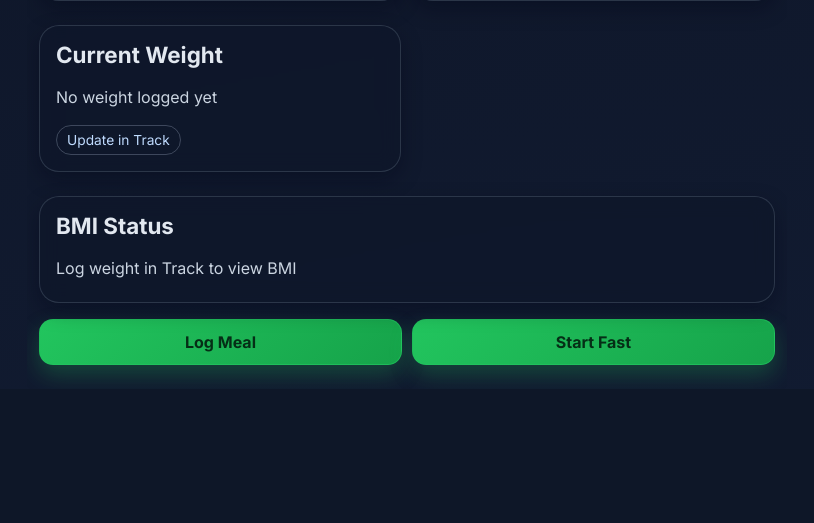
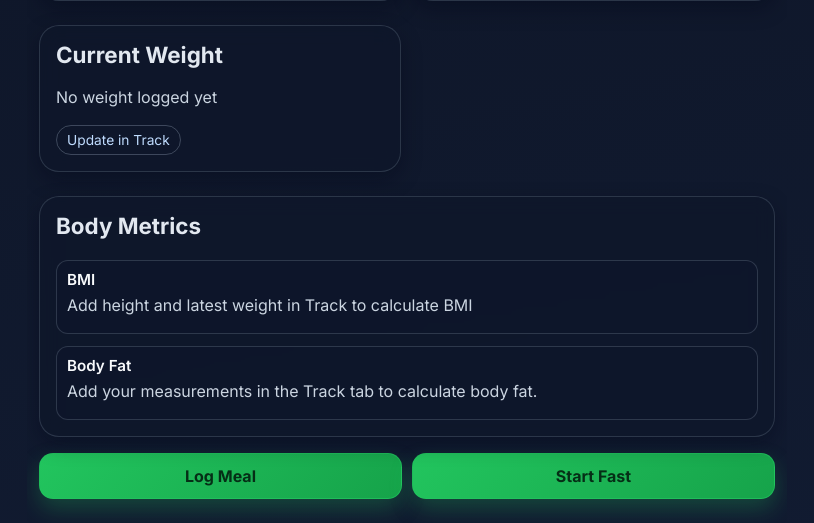
Before and after one commit to badarhayat/Desi-Fitness, a Flask app: page / in a window 1280 px wide. Shown: the part 897-1420 px from the top of the page, without its empty margins (233-1047 px from the left). Before the commit the page ends 1281 px from the top, so only its background shows below. Run offline with Flask 3, Linux system fonts and the light colour scheme; the visitor is signed in with stand-in values (Sample User, id 1).

Commit message:
Replace BMI card with Body Metrics and add Navy body fat calculations

```diff
--- a/app.py
+++ b/app.py
@@ -25,6 +25,8 @@
     "carbs": 250,
     "fat": 65,
 }
+TARGET_BMI = 24.9
+TARGET_BODY_FAT_PERCENT = 15.0
 LANGUAGE_OPTIONS = {
     "roman": "Roman Urdu",
     "urdu": "اردو",
@@ -700,6 +702,166 @@
     return round(consumed - burned, 2), round(consumed, 2), round(burned, 2)
 
 
+def _to_positive_float(value) -> float | None:
+    try:
+        parsed = float(value)
+    except (ValueError, TypeError):
+        return None
+    return parsed if parsed > 0 else None
+
+
+def _to_positive_int(value) -> int | None:
+    try:
+        parsed = int(value)
+    except (ValueError, TypeError):
+        return None
+    return parsed if parsed > 0 else None
+
+
+def _bmi_category_and_tone(bmi_value: float) -> tuple[str, str]:
+    if bmi_value < 18.5:
+        return "Underweight", "amber"
+    if bmi_value <= 24.9:
+        return "Normal", "green"
+    if bmi_value <= 29.9:
+        return "Overweight", "amber"
+    return "Obese", "red"
+
+
+def _body_fat_category_and_tone(body_fat_percent: float) -> tuple[str, str]:
+    if body_fat_percent >= 25:
+        return "Obese", "red"
+    if body_fat_percent >= 18:
+        return "Average", "amber"
+    return "Fitness", "green"
+
+
+def _calculate_bmi_metrics(weight_kg: float | None, height_cm: float | None) -> dict | None:
+    weight_value = _to_positive_float(weight_kg)
+    height_value_cm = _to_positive_float(height_cm)
+    if weight_value is None or height_value_cm is None:
+        return None
+
+    height_m = height_value_cm / 100
+    if height_m <= 0:
+        return None
+
+    bmi_value = round(weight_value / (height_m * height_m), 1)
+    category, tone = _bmi_category_and_tone(bmi_value)
+    target_weight = TARGET_BMI * (height_m * height_m)
+    weight_to_lose = round(max(0.0, weight_value - target_weight), 1)
+
+    return {
+        "value": bmi_value,
+        "category": category,
+        "tone": tone,
+        "target": round(TARGET_BMI, 1),
+        "weight_to_lose": weight_to_lose,
+    }
+
+
+def _calculate_male_navy_body_fat(height_inches: float, waist_inches: float, neck_inches: float) -> float | None:
+    if height_inches <= 0 or waist_inches <= 0 or neck_inches <= 0:
+        return None
+    if waist_inches <= neck_inches:
+        return None
+
+    body_fat = (
+        86.010 * math.log10(waist_inches - neck_inches)
+        - 70.041 * math.log10(height_inches)
+        + 36.76
+    )
+    return body_fat if body_fat > 0 else None
+
+
+def _calculate_body_fat_metrics(
+    weight_kg: float | None,
+    height_inches: float | None,
+    waist_inches: float | None,
+    neck_inches: float | None,
+    age_years: int | None,
+) -> dict | None:
+    weight_value = _to_positive_float(weight_kg)
+    height_value = _to_positive_float(height_inches)
+    waist_value = _to_positive_float(waist_inches)
+    neck_value = _to_positive_float(neck_inches)
+    age_value = _to_positive_int(age_years)
+
+    if None in (weight_value, height_value, waist_value, neck_value, age_value):
+        return None
+
+    body_fat = _calculate_male_navy_body_fat(height_value, waist_value, neck_value)
+    if body_fat is None:
+        return None
+
+    body_fat = round(body_fat, 1)
+    category, tone = _body_fat_category_and_tone(body_fat)
+    target_body_fat_fraction = TARGET_BODY_FAT_PERCENT / 100
+    lean_body_mass = weight_value * (1 - (body_fat / 100))
+    if lean_body_mass <= 0 or target_body_fat_fraction >= 1:
+        return None
+
+    target_weight = lean_body_mass / (1 - target_body_fat_fraction)
+    weight_to_lose = round(max(0.0, weight_value - target_weight), 1)
+
+    return {
+        "value": body_fat,
+        "category": category,
+        "tone": tone,
+        "target": round(TARGET_BODY_FAT_PERCENT, 1),
+        "weight_to_lose": weight_to_lose,
+    }
+
+
+def _latest_weight_kg(user_data: dict) -> float | None:
+    if not user_data.get("weight_log"):
+        return None
+    latest_weight_entry = max(
+        user_data["weight_log"],
+        key=lambda item: (item.get("date", ""), item.get("id", 0)),
+    )
+    return _to_positive_float(latest_weight_entry.get("weight"))
+
+
+def _build_body_metrics(profile: dict, latest_weight: float | None) -> dict:
+    height_cm = _to_positive_float(profile.get("height_cm")) if profile else None
+    height_feet = _to_positive_int(profile.get("height_feet")) if profile else None
+    height_inches_component = profile.get("height_inches") if profile else None
+    waist_inches = _to_positive_float(profile.get("waist_inches")) if profile else None
+    neck_inches = _to_positive_float(profile.get("neck_inches")) if profile else None
+    age_years = _to_positive_int(profile.get("age_years")) if profile else None
+
+    total_height_inches = None
+    if height_feet is not None and height_inches_component is not None:
+        try:
+            inches_component = float(height_inches_component)
+        except (ValueError, TypeError):
+            inches_component = None
+        if inches_component is not None and inches_component >= 0:
+            total_height_inches = (height_feet * 12) + inches_component
+
+    bmi_metrics = _calculate_bmi_metrics(latest_weight, height_cm)
+    body_fat_metrics = _calculate_body_fat_metrics(
+        latest_weight,
+        total_height_inches,
+        waist_inches,
+        neck_inches,
+        age_years,
+    )
+
+    body_fat_missing = any(
+        value is None
+        for value in (latest_weight, height_cm, waist_inches, neck_inches, age_years)
+    )
+
+    return {
+        "bmi": bmi_metrics,
+        "body_fat": body_fat_metrics,
+        "body_fat_missing": body_fat_missing or body_fat_metrics is None,
+        "missing_message": "Add your measurements in the Track tab to calculate body fat.",
+    }
+
+
 def _save_net_vs_target_pie(
     username: str,
     net_calories: float,
@@ -816,43 +978,8 @@
         "home_net_vs_target_pie",
     )
 
-    latest_weight = None
-    if user_data["weight_log"]:
-        latest_weight_entry = max(
-            user_data["weight_log"],
-            key=lambda item: (item.get("date", ""), item.get("id", 0)),
-        )
-        latest_weight = latest_weight_entry.get("weight")
-
-    bmi = None
-    bmi_category = None
-    bmi_note = None
-    ideal_weight_range = None
-
-    height_cm = profile.get("height_cm") if profile else None
-    if latest_weight is not None and height_cm:
-        height_m = float(height_cm) / 100
-        if height_m > 0:
-            bmi = round(float(latest_weight) / (height_m * height_m), 2)
-            normal_low = 18.5
-            normal_high = 24.9
-
-            ideal_low = round(normal_low * (height_m * height_m), 1)
-            ideal_high = round(normal_high * (height_m * height_m), 1)
-            ideal_weight_range = f"{ideal_low} kg - {ideal_high} kg"
-
-            if bmi < 18.5:
-                bmi_category = "Underweight"
-                bmi_note = "Below the standard healthy BMI range (18.5-24.9)."
-            elif bmi <= 24.9:
-                bmi_category = "Normal"
-                bmi_note = "Within the standard healthy BMI range (18.5-24.9)."
-            elif bmi <= 29.9:
-                bmi_category = "Overweight"
-                bmi_note = "Above the standard healthy BMI range (18.5-24.9)."
-            else:
-                bmi_category = "Obese"
-                bmi_note = "Well above the standard healthy BMI range (18.5-24.9)."
+    latest_weight = _latest_weight_kg(user_data)
+    body_metrics = _build_body_metrics(profile, latest_weight)
 
     return render_template(
         "index.html",
@@ -874,10 +1001,7 @@
         walk_minutes_needed=walk_minutes_needed,
         latest_weight=latest_weight,
         profile=profile,
-        bmi=bmi,
-        bmi_category=bmi_category,
-        bmi_note=bmi_note,
-        ideal_weight_range=ideal_weight_range,
+        body_metrics=body_metrics,
     )
 
 
@@ -1492,38 +1616,8 @@
             return redirect(url_for("track") + "#height-form")
 
     profile = user_data.get("profile", {})
-    latest_weight = None
-    if user_data["weight_log"]:
-        latest_weight_entry = max(
-            user_data["weight_log"],
-            key=lambda item: (item.get("date", ""), item.get("id", 0)),
-        )
-        latest_weight = latest_weight_entry.get("weight")
-
-    bmi = None
-    bmi_category = None
-    bmi_note = None
-    ideal_weight_range = None
-    height_cm = profile.get("height_cm") if profile else None
-    if latest_weight is not None and height_cm:
-        height_m = float(height_cm) / 100
-        if height_m > 0:
-            bmi = round(float(latest_weight) / (height_m * height_m), 2)
-            ideal_low = round(18.5 * (height_m * height_m), 1)
-            ideal_high = round(24.9 * (height_m * height_m), 1)
-            ideal_weight_range = f"{ideal_low} kg - {ideal_high} kg"
-            if bmi < 18.5:
-                bmi_category = "Underweight"
-                bmi_note = "Below the standard healthy BMI range (18.5-24.9)."
-            elif bmi <= 24.9:
-                bmi_category = "Normal"
-                bmi_note = "Within the standard healthy BMI range (18.5-24.9)."
-            elif bmi <= 29.9:
-                bmi_category = "Overweight"
-                bmi_note = "Above the standard healthy BMI range (18.5-24.9)."
-            else:
-                bmi_category = "Obese"
-                bmi_note = "Well above the standard healthy BMI range (18.5-24.9)."
+    latest_weight = _latest_weight_kg(user_data)
+    body_metrics = _build_body_metrics(profile, latest_weight)
 
     return render_template(
         "track.html",
@@ -1537,10 +1631,7 @@
         editing_exercise=editing_exercise,
         profile=profile,
         latest_weight=latest_weight,
-        bmi=bmi,
-        bmi_category=bmi_category,
-        bmi_note=bmi_note,
-        ideal_weight_range=ideal_weight_range,
+        body_metrics=body_metrics,
     )
 
 
--- a/fitness_analysis.py
+++ b/fitness_analysis.py
@@ -92,6 +92,9 @@
     profile.setdefault("height_cm", None)
     profile.setdefault("height_feet", None)
     profile.setdefault("height_inches", None)
+    profile.setdefault("waist_inches", None)
+    profile.setdefault("neck_inches", None)
+    profile.setdefault("age_years", None)
     profile.setdefault("daily_calories_target", None)
     profile.setdefault("is_registered", False)
     return data
--- a/static/style.css
+++ b/static/style.css
@@ -309,6 +309,71 @@
 .stat-card {
     display: grid;
     gap: 10px;
+}
+
+.body-metrics-card {
+    gap: 12px;
+}
+
+.metric-section {
+    padding: 10px;
+    border: 1px solid rgba(148, 163, 184, 0.24);
+    border-radius: 12px;
+    background: rgba(15, 23, 42, 0.45);
+}
+
+.metric-head {
+    display: flex;
+    align-items: center;
+    justify-content: space-between;
+    gap: 8px;
+    margin-bottom: 6px;
+}
+
+.metric-head h3 {
+    margin: 0;
+    font-size: 0.95rem;
+}
+
+.metric-row {
+    margin: 0 0 4px;
+    color: var(--text-soft);
+    font-size: 0.9rem;
+}
+
+.helper-text {
+    margin-top: 6px;
+    font-size: 0.82rem;
+}
+
+.status-badge {
+    display: inline-flex;
+    align-items: center;
+    justify-content: center;
+    padding: 3px 9px;
+    border-radius: 999px;
+    font-size: 0.72rem;
+    font-weight: 700;
+    letter-spacing: 0.01em;
+    border: 1px solid transparent;
+}
+
+.badge-green {
+    color: #bbf7d0;
+    background: rgba(34, 197, 94, 0.18);
+    border-color: rgba(34, 197, 94, 0.5);
+}
+
+.badge-amber {
+    color: #fde68a;
+    background: rgba(245, 158, 11, 0.2);
+    border-color: rgba(245, 158, 11, 0.5);
+}
+
+.badge-red {
+    color: #fecaca;
+    background: rgba(239, 68, 68, 0.2);
+    border-color: rgba(239, 68, 68, 0.55);
 }
 
 .ring-wrap {
--- a/templates/index.html
+++ b/templates/index.html
@@ -66,20 +66,43 @@
         <a class="ghost-link" href="{{ url_for('track') }}">{{ t("Update in Track / ٹریک میں اپڈیٹ کریں") }}</a>
     </article>
 
-    <article class="panel stat-card wide-card">
-        <h2>{{ t("BMI Status / BMI حالت") }}</h2>
-        {% if bmi is not none %}
-        <p class="value-lg">{{ bmi }}</p>
-        <p><strong>{{ t("Category / درجہ") }}:</strong> {{ bmi_category }}</p>
-        <p class="muted">{{ bmi_note }}</p>
-        <p class="muted">{{ t("Healthy BMI range / صحت مند BMI رینج") }}: 18.5 - 24.9</p>
-        <p class="muted">{{ t("Ideal weight range / بہتر وزن رینج") }}: {{ ideal_weight_range }}</p>
-        {% elif latest_weight is none %}
-        <p class="muted">{{ t("Log weight in Track to view BMI / BMI کے لئے ٹریک میں وزن لاگ کریں") }}</p>
-        {% else %}
-        <p class="muted">{{ t("Height not set for BMI / BMI کے لئے قد سیٹ نہیں") }}</p>
-        <a class="ghost-link" href="{{ url_for('track') }}#height-form">{{ t("Put Height in Track / ٹریک میں قد ڈالیں") }}</a>
-        {% endif %}
+    <article class="panel stat-card wide-card body-metrics-card">
+        <h2>{{ t("Body Metrics / باڈی میٹرکس") }}</h2>
+
+        <section class="metric-section">
+            <div class="metric-head">
+                <h3>{{ t("BMI / بی ایم آئی") }}</h3>
+                {% if body_metrics.bmi %}
+                <span class="status-badge badge-{{ body_metrics.bmi.tone }}">{{ body_metrics.bmi.category }}</span>
+                {% endif %}
+            </div>
+            {% if body_metrics.bmi %}
+            <p class="metric-row"><strong>{{ t("BMI / بی ایم آئی") }}:</strong> {{ "%.1f"|format(body_metrics.bmi.value) }}</p>
+            <p class="metric-row"><strong>{{ t("Category / درجہ") }}:</strong> {{ body_metrics.bmi.category }}</p>
+            <p class="metric-row"><strong>{{ t("Target BMI / ہدف بی ایم آئی") }}:</strong> {{ "%.1f"|format(body_metrics.bmi.target) }}</p>
+            <p class="metric-row"><strong>{{ t("Lose / کم کریں") }}:</strong> {{ "%.1f"|format(body_metrics.bmi.weight_to_lose) }} kg</p>
+            {% else %}
+            <p class="muted">{{ t("Add height and latest weight in Track to calculate BMI / BMI کے لئے ٹریک میں قد اور وزن شامل کریں") }}</p>
+            {% endif %}
+        </section>
+
+        <section class="metric-section">
+            <div class="metric-head">
+                <h3>{{ t("Body Fat / جسمانی چربی") }}</h3>
+                {% if body_metrics.body_fat %}
+                <span class="status-badge badge-{{ body_metrics.body_fat.tone }}">{{ body_metrics.body_fat.category }}</span>
+                {% endif %}
+            </div>
+            {% if body_metrics.body_fat %}
+            <p class="metric-row"><strong>{{ t("Body Fat / جسمانی چربی") }}:</strong> {{ "%.1f"|format(body_metrics.body_fat.value) }}%</p>
+            <p class="metric-row"><strong>{{ t("Category / درجہ") }}:</strong> {{ body_metrics.body_fat.category }}</p>
+            <p class="metric-row"><strong>{{ t("Target / ہدف") }}:</strong> {{ "%.1f"|format(body_metrics.body_fat.target) }}%</p>
+            <p class="metric-row"><strong>{{ t("Lose / کم کریں") }}:</strong> {{ "%.1f"|format(body_metrics.body_fat.weight_to_lose) }} kg</p>
+            <p class="muted helper-text">{{ t("15% body fat is considered an athletic and healthy target for most men. / 15% باڈی فیٹ زیادہ تر مردوں کے لئے ایتھلیٹک اور صحت مند ہدف سمجھا جاتا ہے۔") }}</p>
+            {% else %}
+            <p class="muted">{{ t(body_metrics.missing_message + " / باڈی فیٹ کے حساب کے لئے ٹریک ٹیب میں اپنی پیمائش شامل کریں۔") }}</p>
+            {% endif %}
+        </section>
     </article>
 </section>
 
```
